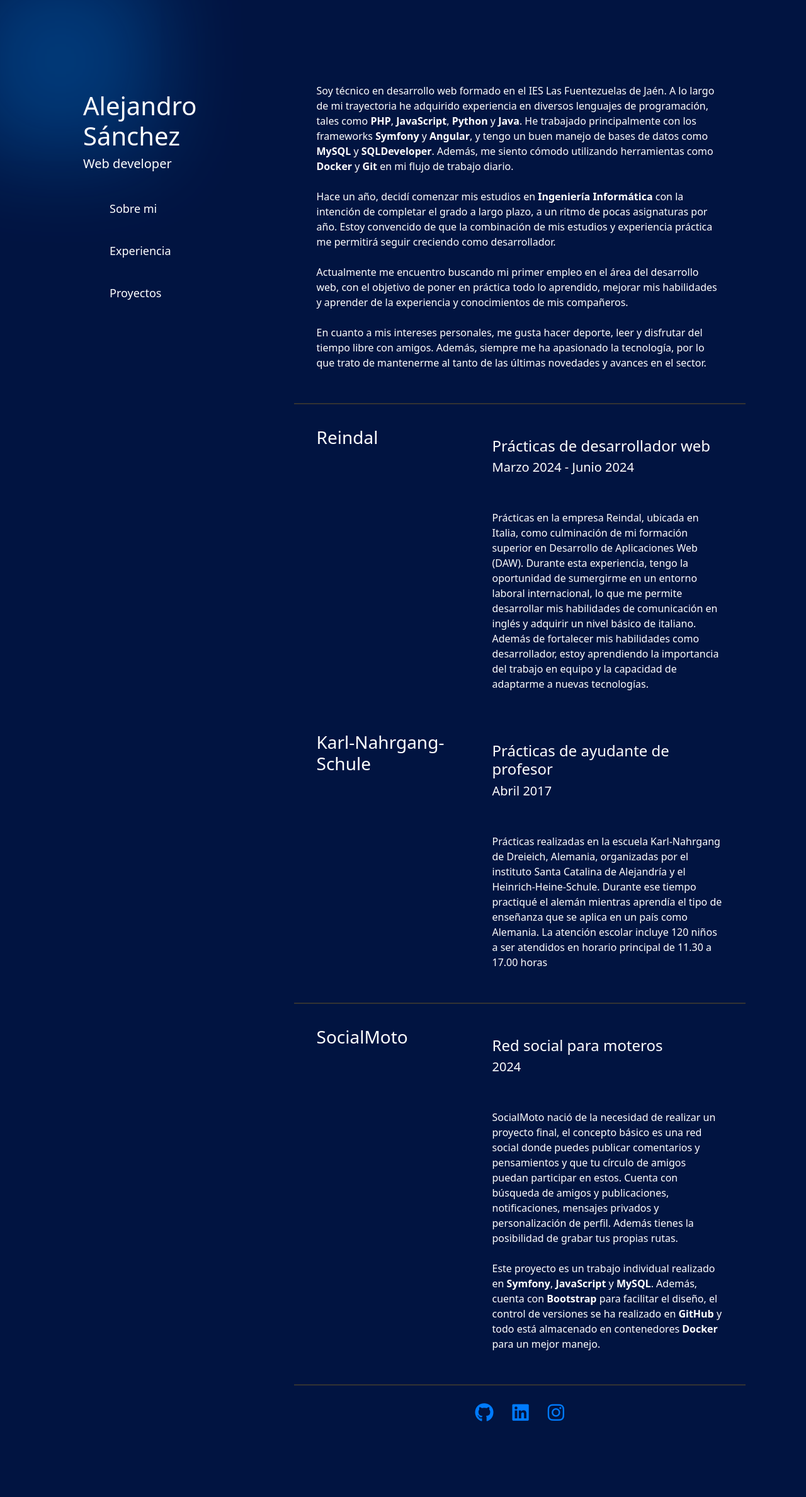
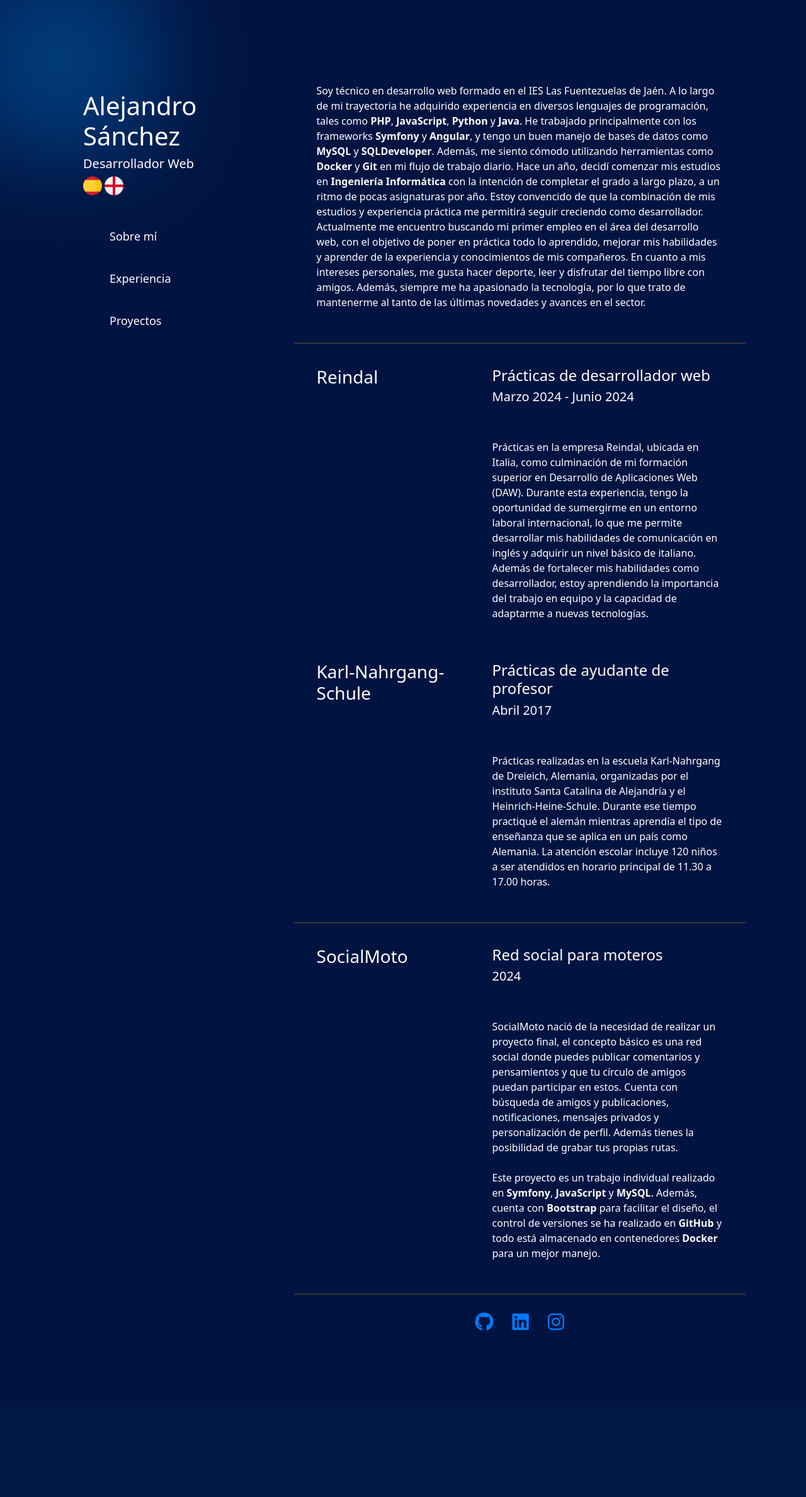
Before and after one commit to AlejandroSanchezJimenez/AlejandroSanchezJimenez.github.io, a PHP site: page / in a window 1280 px wide. Shown: the whole page at 63% size. After the commit the page ends 2113 px from the top, so only its background shows below. Run offline with PHP 8.4, Linux system fonts and the light colour scheme.

Commit message:
portfolio 1.2

```diff
--- a/css/index.css
+++ b/css/index.css
@@ -108,3 +108,17 @@ a {
     text-decoration: none;
     color: white;
 }
+
+.flag-button {
+    background: none;          /* Elimina el fondo */
+    border: none;              /* Elimina el borde */
+    padding: 0;                /* Elimina el padding */
+    cursor: pointer;          /* Cambia el cursor al pasar sobre el botón */
+    outline: none;             /* Elimina el contorno al hacer clic */
+}
+
+.flag-button img {
+    display: block;            /* Elimina el espacio debajo de la imagen */
+    width: 30px;               /* Mantiene el tamaño de la imagen */
+    height: 30px;              /* Mantiene el tamaño de la imagen */
+}
--- a/index.html
+++ b/index.html
@@ -15,14 +15,22 @@
     <div id="cursor"></div>
     <div class="row">
         <div class="p-5 col-12 col-sm-4 position-fixed d-none d-sm-block">
-            <h1>Alejandro Sánchez</h1>
-            <h5>Web developer</h5>
+            <h1 data-key="title">Alejandro Sánchez</h1>
+            <h5 data-key="developer_title">Web developer</h5>
+            <div>
+                <button onclick="changeLanguage('es')" class="flag-button">
+                    <span><img width="30px" height="30px" src="media/spain.png" alt="España" /></span>
+                </button>
+                <button onclick="changeLanguage('en')" class="flag-button">
+                    <span><img width="30px" height="30px" src="media/england.png" alt="Inglaterra" /></span>
+                </button>
+            </div>
             <p></p>
             <nav>
                 <ul id="menu">
-                    <li><a href="#section1">Sobre mi</a></li>
-                    <li><a href="#section2">Experiencia</a></li>
-                    <li><a href="#section3">Proyectos</a></li>
+                    <li><a href="#section1" data-key="menu_about">Sobre mi</a></li>
+                    <li><a href="#section2" data-key="menu_experience">Experiencia</a></li>
+                    <li><a href="#section3" data-key="menu_projects">Proyectos</a></li>
                 </ul>
             </nav>
         </div>
@@ -32,7 +40,7 @@
         </div>
         <div class="col-12 col-sm-8 offset-none offset-sm-4">
             <div id="section1" class="section">
-                <p>
+                <p data-key="about_intro">
                     Soy técnico en desarrollo web formado en el IES Las Fuentezuelas de Jaén. A lo largo de mi
                     trayectoria he adquirido experiencia en diversos lenguajes de programación, tales como
                     <span class="fw-bold">PHP</span>, <span class="fw-bold">JavaScript</span>,
@@ -61,15 +69,33 @@
             </div>
             <div id="section2" class="section">
                 <div class="row panel" data-url="https://www.reindal.com/">
-                    <div class="col-5">
-                        <h3 class="titulo">Reindal</h3>
+                    <div class="col-5 d-none d-sm-block">
+                        <h3 class="titulo" data-key="experience_reindal_title">Reindal</h3>
                     </div>
-                    <div class="col-7">
-                        <p>
-                        <h4>Prácticas de desarrollador web</h4>
-                        <h5>Marzo 2024 - Junio 2024</h5>
+                    <div class="col-12 d-block d-sm-none">
+                        <h3 class="titulo" data-key="experience_reindal_title">Reindal</h3>
+                        <div class="col-12 d-block d-sm-none">
+                            <h4 data-key="experience_reindal_subtitle">Prácticas de desarrollador web</h4>
+                            <h5 data-key="experience_reindal_date">Marzo 2024 - Junio 2024</h5>
+                            <br>
+                            <br>
+                            <p data-key="experience_reindal_description">
+                            Prácticas en la empresa Reindal, ubicada en Italia, como culminación de mi formación
+                            superior en Desarrollo de Aplicaciones Web (DAW). Durante esta experiencia, tengo la
+                            oportunidad de sumergirme en un entorno laboral internacional, lo que me permite
+                            desarrollar mis habilidades de comunicación en inglés y adquirir un nivel básico de
+                            italiano. Además de fortalecer mis habilidades como desarrollador, estoy aprendiendo
+                            la importancia del trabajo en equipo y la capacidad de adaptarme a nuevas
+                            tecnologías.
+                            </p>
+                        </div>
+                    </div>
+                    <div class="col-7 d-none d-sm-block">
+                        <h4 data-key="experience_reindal_subtitle">Prácticas de desarrollador web</h4>
+                        <h5 data-key="experience_reindal_date">Marzo 2024 - Junio 2024</h5>
                         <br>
                         <br>
+                        <p data-key="experience_reindal_description">
                         Prácticas en la empresa Reindal, ubicada en Italia, como culminación de mi formación
                         superior en Desarrollo de Aplicaciones Web (DAW). Durante esta experiencia, tengo la
                         oportunidad de sumergirme en un entorno laboral internacional, lo que me permite
@@ -82,15 +108,29 @@
                 </div>
                 <br><br>
                 <div class="row panel" data-url="https://www.karl-nahrgang-schule.de/">
-                    <div class="col-5">
-                        <h3 class="titulo">Karl-Nahrgang-Schule</h3>
+                    <div class="col-5 d-none d-sm-block">
+                        <h3 class="titulo" data-key="experience_karl_title">Karl-Nahrgang-Schule</h3>
                     </div>
-                    <div class="col-7">
-                        <p>
-                        <h4>Prácticas de ayudante de profesor</h4>
-                        <h5>Abril 2017</h5>
+                    <div class="col-12 d-block d-sm-none">
+                        <h3 class="titulo" data-key="experience_karl_title">Karl-Nahrgang-Schule</h3>
+                        <h4 data-key="experience_karl_subtitle">Prácticas de ayudante de profesor</h4>
+                        <h5 data-key="experience_karl_date">Abril 2017</h5>
                         <br>
                         <br>
+                        <p data-key="experience_karl_description">
+                        Prácticas realizadas en la escuela Karl-Nahrgang de Dreieich, Alemania, organizadas
+                        por el instituto Santa Catalina de Alejandría y el Heinrich-Heine-Schule. Durante ese
+                        tiempo practiqué el alemán mientras aprendía el tipo de enseñanza que se aplica en
+                        un país como Alemania. La atención escolar incluye 120 niños a ser atendidos en
+                        horario principal de 11.30 a 17.00 horas
+                        </p>
+                    </div>
+                    <div class="col-7 d-none d-sm-block">
+                        <h4 data-key="experience_karl_subtitle">Prácticas de ayudante de profesor</h4>
+                        <h5 data-key="experience_karl_date">Abril 2017</h5>
+                        <br>
+                        <br>
+                        <p data-key="experience_karl_description">
                         Prácticas realizadas en la escuela Karl-Nahrgang de Dreieich, Alemania, organizadas
                         por el instituto Santa Catalina de Alejandría y el Heinrich-Heine-Schule. Durante ese
                         tiempo practiqué el alemán mientras aprendía el tipo de enseñanza que se aplica en
@@ -102,15 +142,35 @@
             </div>
             <div id="section3" class="section" >
                 <div class="row panel" data-url="https://socialmoto.online/">
-                    <div class="col-5">
-                        <h3 class="titulo">SocialMoto</h3>
+                    <div class="col-5 d-none d-sm-block">
+                        <h3 class="titulo" data-key="project_socialmoto_title">SocialMoto</h3>
                     </div>
-                    <div class="col-7">
-                        <p>
-                        <h4>Red social para moteros</h4>
-                        <h5>2024</h5>
+                    <div class="col-12 d-block d-sm-none">
+                        <h3 class="titulo" data-key="project_socialmoto_title">SocialMoto</h3>
+                        <h4 data-key="project_socialmoto_subtitle">Red social para moteros</h4>
+                        <h5 data-key="project_socialmoto_date">2024</h5>
                         <br>
                         <br>
+                        <p data-key="project_socialmoto_description">
+                        SocialMoto nació de la necesidad de realizar un proyecto final, el concepto básico es una red
+                        social donde puedes publicar comentarios y pensamientos y que tu círculo de amigos puedan
+                        participar en estos. Cuenta con búsqueda de amigos y publicaciones, notificaciones, mensajes
+                        privados y personalización de perfil. Además tienes la posibilidad de grabar tus propias rutas.
+                        <br>
+                        <br>
+                        Este proyecto es un trabajo individual realizado en <strong>Symfony</strong>,
+                        <strong>JavaScript</strong> y <strong>MySQL</strong>.
+                        Además, cuenta con <strong>Bootstrap</strong> para facilitar el diseño, el control de versiones
+                        se ha realizado en <strong>GitHub</strong>
+                        y todo está almacenado en contenedores <strong>Docker</strong> para un mejor manejo.
+                        </p>
+                    </div>
+                    <div class="col-7 d-none d-sm-block">
+                        <h4 data-key="project_socialmoto_subtitle">Red social para moteros</h4>
+                        <h5 data-key="project_socialmoto_date">2024</h5>
+                        <br>
+                        <br>
+                        <p data-key="project_socialmoto_description" >
                         SocialMoto nació de la necesidad de realizar un proyecto final, el concepto básico es una red
                         social donde puedes publicar comentarios y pensamientos y que tu círculo de amigos puedan
                         participar en estos. Cuenta con búsqueda de amigos y publicaciones, notificaciones, mensajes
--- a/js/index.js
+++ b/js/index.js
@@ -1,3 +1,23 @@
+async function loadTranslations(lang) {
+    try {
+        const response = await fetch('/js/translations.json');
+        const translations = await response.json();
+        document.querySelectorAll('[data-key]').forEach(element => {
+            const key = element.getAttribute('data-key');
+            element.innerHTML = translations[lang][key] || 'Traducción no disponible';
+        });
+    } catch (error) {
+        console.error('Error al cargar las traducciones:', error);
+    }
+}
+
+function changeLanguage(lang) {
+    loadTranslations(lang);
+}
+
+loadTranslations('es');
+
+
 const cursor = document.getElementById("cursor");
 
 document.addEventListener("mousemove", (e) => {
```
Also changed, not shown: js/translations.json (added, +42 -0 lines), media/england.png (added), media/spain.png (added).
